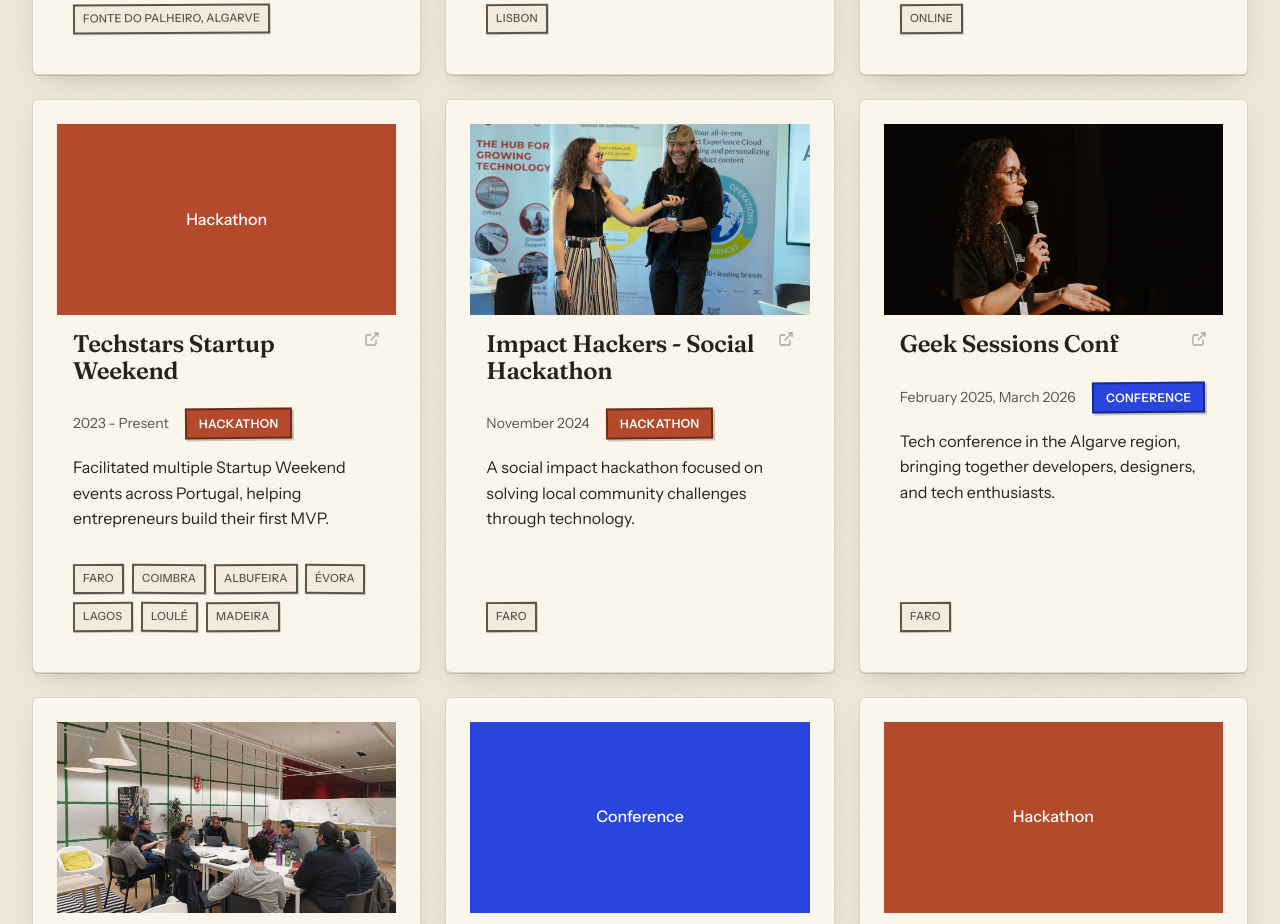
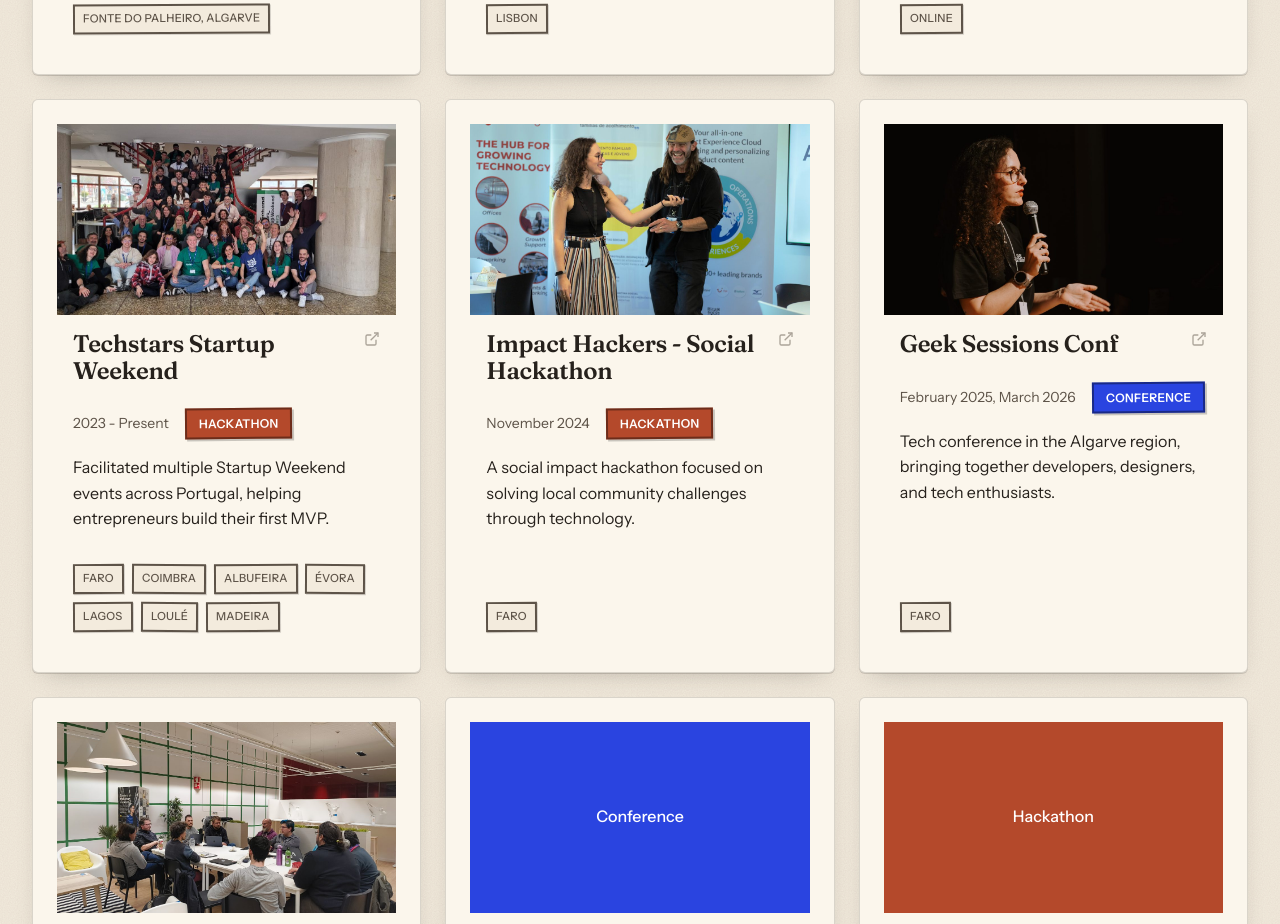
Before and after one commit to penelopeg/penelopeg.github.io, a SvelteKit app: page /events in a window 1280 px wide. Shown: the part 1020-1944 px from the top of the page. Built offline with nearby package versions, Linux system fonts and the light colour scheme.

Commit message:
Events: Startup Weekend photo

```diff
--- a/src/routes/events/+page.svelte
+++ b/src/routes/events/+page.svelte
@@ -45,7 +45,7 @@
       locations: ['Faro', 'Coimbra', 'Albufeira', 'Évora', 'Lagos', 'Loulé', 'Madeira'],
       date: '2023 - Present',
       type: 'hackathon',
-      // image: '{base}/images/events/startup-weekend.jpg',
+      image: '/images/events/startup-weekend.jpg',
       url: 'https://techstars.com'
     },
     {
```
Also changed, not shown: static/images/events/startup-weekend.jpg (added).
